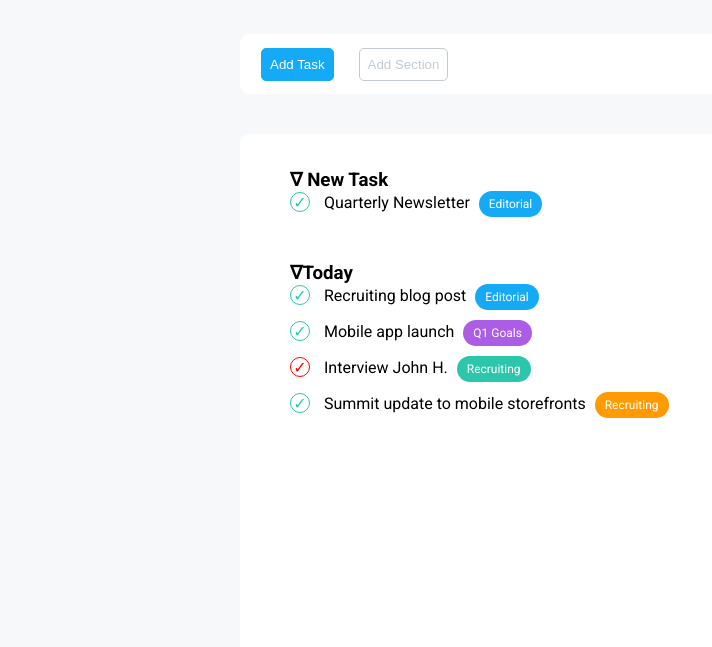
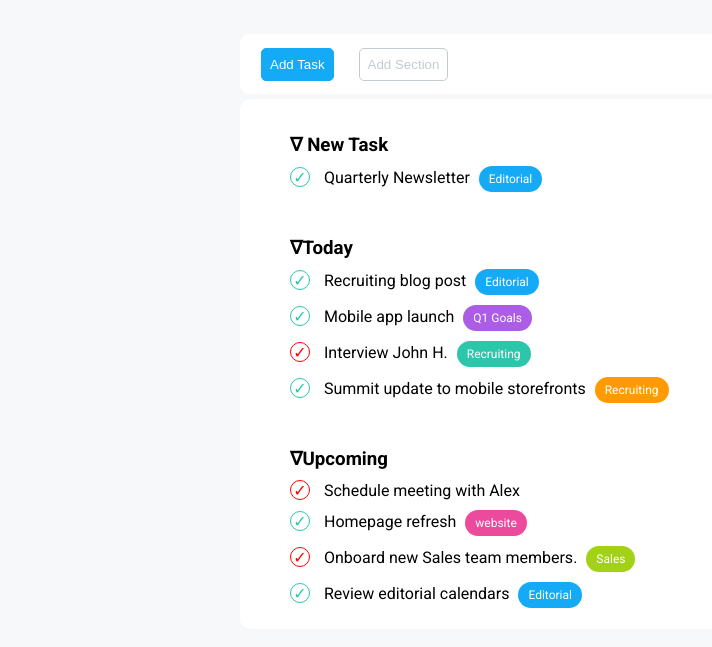
Before and after one commit to angelicaguidolin/html-css-toboolist, a plain HTML site: page index.html in a window 1280 px wide. Shown: the part 89-736 px from the top of the page, without its empty margins (0-712 px from the left). Drawn offline with Linux system fonts and the light colour scheme.

Commit message:
feat: add last list

```diff
--- a/css/style.css
+++ b/css/style.css
@@ -59,6 +59,7 @@ main{
     height: 530px;
     border-radius: 10px;
     margin: 0 auto;
+    margin-top: -35px;
 }
 
 
@@ -69,6 +70,12 @@ main{
 /*----LIST*/
 li{
     list-style: none;
+}
+#spazio{
+    margin-bottom: 10px;
+}
+h3{
+    margin-bottom: 10px;
 }
 
 /*-------TAG BASE TAG COLOR------------*/
--- a/index.html
+++ b/index.html
@@ -29,6 +29,7 @@
             </li>
         </ul>
     </section>
+    <!----SECOND LIST------>
     <section class="sctn">
         <h3>&nabla;Today</h3>
         <ul>
@@ -40,8 +41,19 @@
             </li>
             <li> <span class="circle circ-green">&check;</span> Summit update to mobile storefronts <span class="tag-base tg-aran" > Recruiting</span>
             </li>
-
-
+        </ul>
+    </section>
+    <!----LAST LIST----->
+    <section class="sctn">
+        <h3>&nabla;Upcoming</h3>
+        <ul>
+            <li id="spazio"> <span class="circle circ-red">&check;</span> Schedule meeting with Alex</li>
+            <li> <span class="circle circ-green">&check;</span> Homepage refresh <span class="tag-base tg-fuxia" > website</span>
+            </li>
+            <li> <span class="circle circ-red">&check;</span> Onboard new Sales team members. <span class="tag-base tg-lime" > Sales</span>
+            </li>
+            <li> <span class="circle circ-green">&check;</span> Review editorial calendars <span class="tag-base tg-blue" > Editorial</span>
+            </li>
         </ul>
     </section>
     </main>
```
